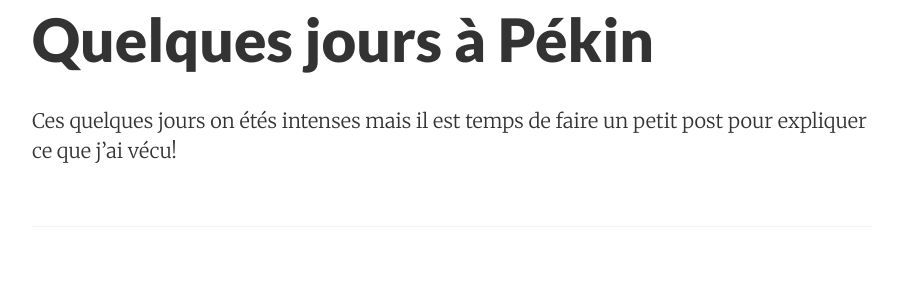
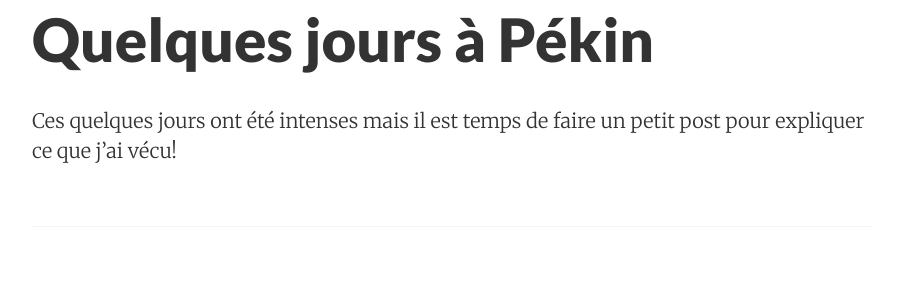
Before and after one commit to JulienGenoud/juliengenoud.com, a Jekyll site: the page built from blog/index.html, in a window 1280 px wide. Shown: the part 186-477 px from the top of the page, without its empty margins (188-1090 px from the left). Built offline with Jekyll 4.4.1, drawn with Linux system fonts in a browser that asks for light colours; nearby versions of some CDN libraries; the list of posts is cut into pages by our own code.

Commit message:
Update 2015-09-07-quelques-jours-a-pekin.md

```diff
--- a/_posts/2015-09-07-quelques-jours-a-pekin.md
+++ b/_posts/2015-09-07-quelques-jours-a-pekin.md
@@ -5,9 +5,9 @@
 ---
 
 
-Ces quelques jours on étés intenses mais il est temps de faire un petit post pour expliquer ce que j'ai vécu!
+Ces quelques jours ont été intenses mais il est temps de faire un petit post pour expliquer ce que j'ai vécu!
 
-Dès le premier soir nous sortons de l'université pour aller manger à l'expterieur...
+Dès le premier soir nous sortons de l'université pour aller manger à l'extérieur...
 ![rue](https://cloud.githubusercontent.com/assets/1808854/9715032/28f90d14-558f-11e5-96d3-60d4da5bff0a.jpg)
 
 2 femmes font du bad, et me font un grand sourire, je les aurais bien rejoins :)
```
Also changed, not shown: other parts of _posts/2015-09-07-quelques-jours-a-pekin.md (+2 -2 lines).
